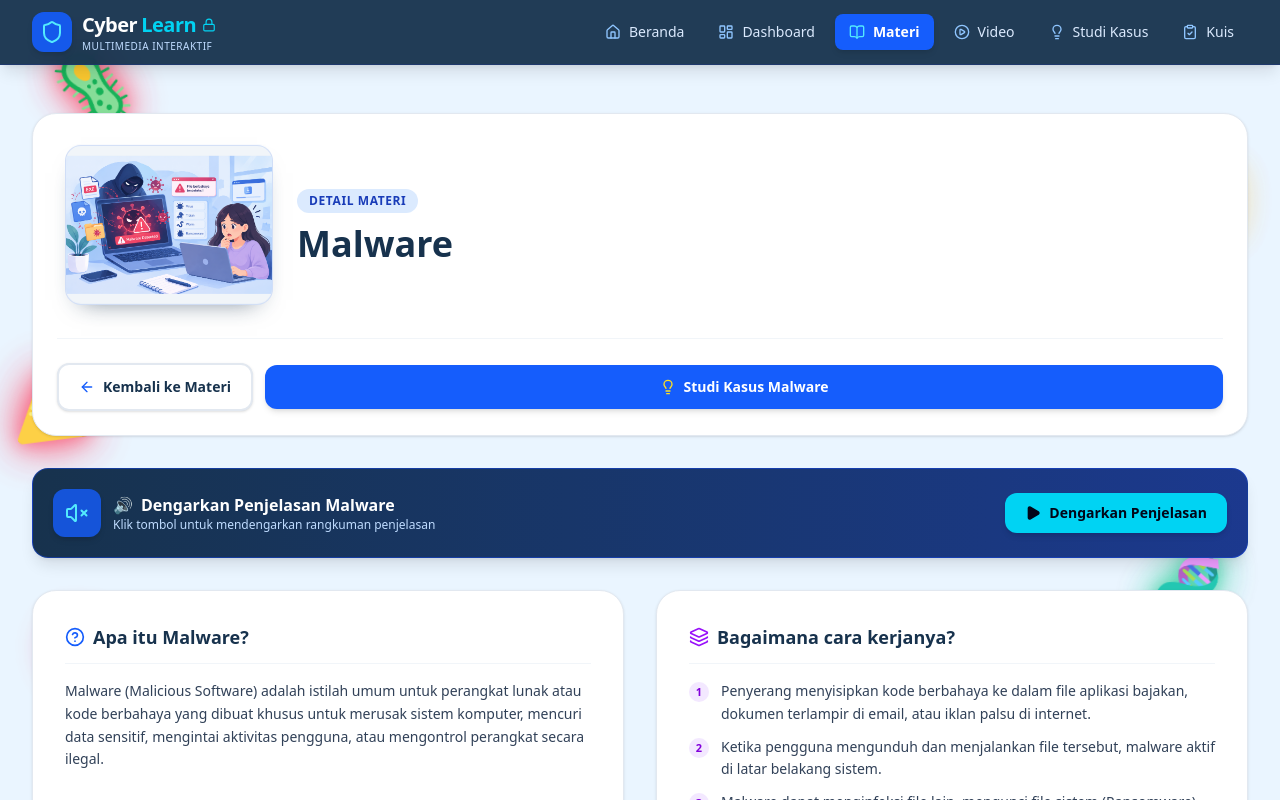
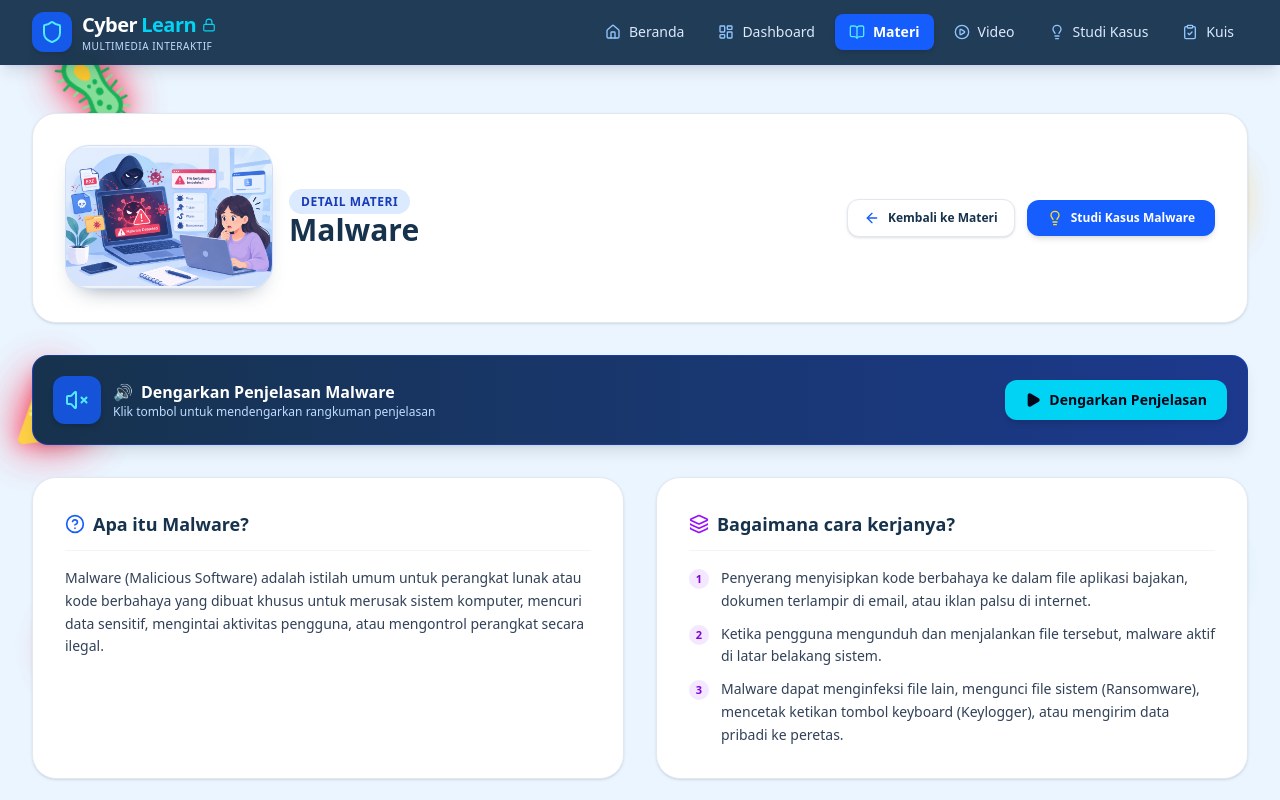
Before and after one commit to bongs20/cyberlearn, a Next.js app: page /materi/malware in a window 1280 px wide. Shown: the top 800 px of the page. Built offline with nearby package versions, Linux system fonts and the light colour scheme.

Commit message:
fix: revert materi header to original layout, only remove material name from badge

```diff
--- a/components/ThreatDetailTemplate.tsx
+++ b/components/ThreatDetailTemplate.tsx
@@ -29,40 +29,30 @@ export default function ThreatDetailTemplate({ material }: ThreatDetailTemplateP
     <div className="space-y-8 py-4">
 
       {/* Top Navigation & Header */}
-      <div className="bg-white rounded-3xl border border-slate-200 shadow-sm overflow-hidden">
-        {/* Hero: Gambar + Info */}
-        <div className="flex flex-col sm:flex-row items-center gap-0 sm:gap-6 p-6 sm:p-8">
-          {/* Image */}
-          <div className="material-visual relative w-full sm:w-52 sm:flex-shrink-0 aspect-[4/3] sm:aspect-auto sm:h-40 overflow-hidden rounded-2xl bg-slate-100">
+      <div className="flex flex-col sm:flex-row items-start sm:items-center justify-between gap-4 bg-white p-6 sm:p-8 rounded-3xl border border-slate-200 shadow-sm">
+        <div className="flex items-center gap-4">
+          <div className="material-visual relative h-32 min-h-[8rem] w-44 min-w-[11rem] flex-shrink-0 overflow-hidden rounded-3xl bg-slate-100 sm:h-36 sm:min-h-[9rem] sm:w-52 sm:min-w-[13rem]">
             <Image
               src={material.imagePath}
               alt={`Ilustrasi ${material.title}`}
               fill
               priority
-              sizes="(min-width: 640px) 208px, 100vw"
+              sizes="(min-width: 640px) 160px, 128px"
               className="material-image object-contain"
             />
           </div>
-
-          {/* Title & Badge */}
-          <div className="space-y-2 w-full mt-4 sm:mt-0 text-center sm:text-left">
-            <span className="inline-block text-xs font-bold px-3 py-1 rounded-full bg-blue-100 text-blue-800 uppercase tracking-wider">
+          <div className="space-y-1">
+            <span className="text-xs font-bold px-3 py-1 rounded-full bg-blue-100 text-blue-800 uppercase tracking-wider">
               Detail Materi
             </span>
-            <h1 className="text-3xl sm:text-4xl font-black text-[#17324D] leading-tight">
-              {material.title}
-            </h1>
+            <h1 className="text-3xl font-extrabold text-[#17324D]">{material.title}</h1>
           </div>
         </div>
 
-        {/* Divider */}
-        <div className="border-t border-slate-100 mx-6" />
-
-        {/* Action Buttons */}
-        <div className="flex flex-col sm:flex-row items-stretch sm:items-center gap-3 p-4 sm:p-6">
+        <div className="flex items-center gap-3">
           <Link
             href="/materi"
-            className="flex-1 sm:flex-none px-5 py-3 rounded-xl bg-white hover:bg-slate-50 text-[#17324D] font-bold text-sm border-2 border-slate-200 hover:border-blue-400 shadow-sm hover:shadow-md transition-all inline-flex items-center justify-center gap-2 group"
+            className="px-4 py-2.5 rounded-xl bg-white hover:bg-slate-50 text-[#17324D] font-bold text-xs border border-slate-200 hover:border-blue-400 shadow-sm hover:shadow-md transition-all hover:scale-105 inline-flex items-center gap-2 group"
           >
             <ArrowLeft className="w-4 h-4 text-blue-600 group-hover:-translate-x-1 transition-transform" />
             <span>Kembali ke Materi</span>
@@ -70,7 +60,7 @@ export default function ThreatDetailTemplate({ material }: ThreatDetailTemplateP
 
           <Link
             href={`/studi-kasus?category=${encodeURIComponent(material.title)}`}
-            className="flex-1 px-5 py-3 rounded-xl bg-blue-600 hover:bg-blue-700 text-white font-bold text-sm shadow-md transition-all hover:scale-[1.02] inline-flex items-center justify-center gap-2"
+            className="px-5 py-2.5 rounded-xl bg-blue-600 hover:bg-blue-700 text-white font-bold text-xs shadow-md transition-all hover:scale-105 inline-flex items-center gap-2"
           >
             <Lightbulb className="w-4 h-4 text-yellow-300" />
             <span>Studi Kasus {material.title}</span>
```
